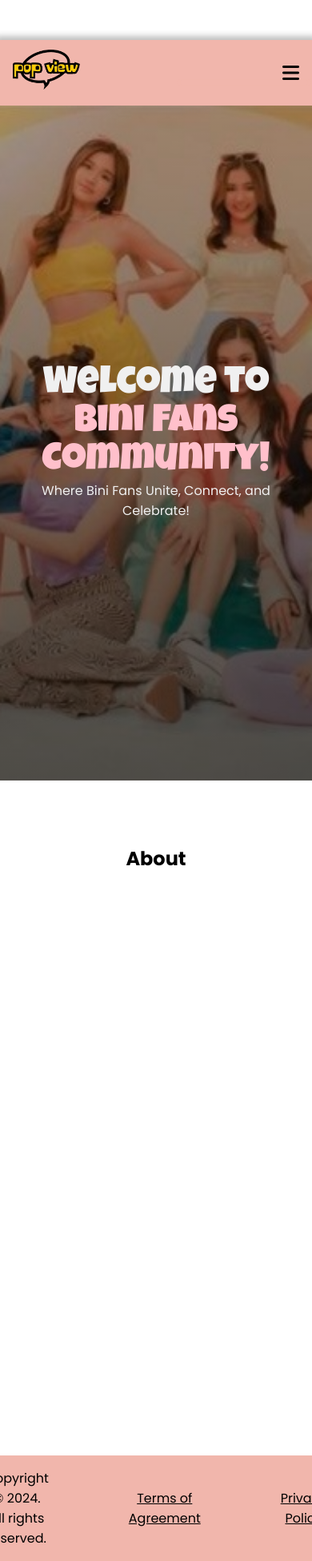
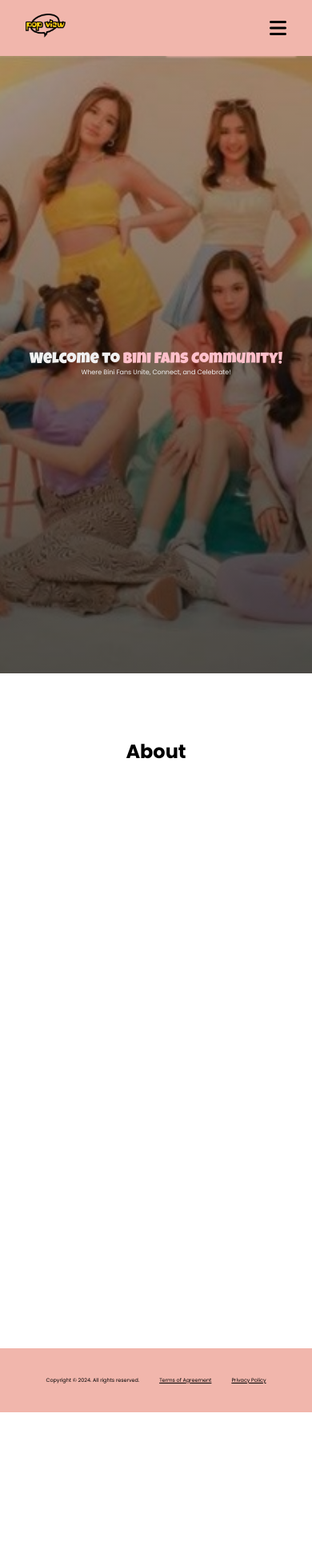
Before and after one commit to Osteicht/Bini-Insight, a website: page route/public/homepage/home.html in a window 390 px wide. Shown: the whole page at 80% size. After the commit the page ends 1766 px from the top, so only its background shows below. Drawn offline with Linux system fonts and the light colour scheme; files whose address does not match are found by name.

Commit message:
ADDING Media queries.

```diff
--- a/route/public/global.css
+++ b/route/public/global.css
@@ -117,13 +117,17 @@
 }
 
 @media screen and (max-width: 900px){
-  body{
+  /* body{
     padding: 3.1rem 0 0;
-  }
+  } */
 
-  .headerContainer{
+  .headerContainer .projectLogo img {
+    height: 50px;
+}
+
+  /* .headerContainer{
     padding: 0.8rem 1rem;
-  }
+  } */
 
   .headerContainer .navLinks{
     display: none;
@@ -137,6 +141,13 @@
 
   .navLinksToggle i{
     font-size: 1.5rem;
+    width: max-content;
+    height: inherit;
+    display: flex;
+    justify-content: center;
+    align-items: center;
+    gap: 5px;
+    padding: 23px 0rem;
   }
 
   .navLinksToggle .navBar{
@@ -178,3 +189,67 @@
     padding: 0px 250px 100px 250px;
   }
 }
+
+@media (max-width: 900px) {
+  body {
+    max-width: 900px;
+  }
+  .footerContainer .copyright{
+    font-size: 0.9rem;
+  }
+  .footerContainer .terms{
+    font-size: 0.9rem;
+  }
+  .footerContainer .privacy{
+    font-size: 0.9rem;
+  }
+
+  .footerContainer .termsprivacyContainer {
+    gap: 50px;
+}
+}
+
+@media (max-width: 748px) {
+  body {
+    max-width: 748px;
+  }
+  .footerContainer .copyright{
+    font-size: 0.6rem;
+  }
+  .footerContainer .terms{
+    font-size: 0.6rem;
+  }
+  .footerContainer .privacy{
+    font-size: 0.6rem;
+  }
+  .footerContainer .termsprivacyContainer {
+    gap: 25px;
+}
+}
+
+@media screen and (max-width: 600px) {
+  body {
+    max-width: 600px;
+  }
+  .headerContainer .projectLogo img {
+      height: 30px;
+  }
+}
+
+@media (max-width: 425px) {
+  body {
+    max-width: 425px;
+  }
+  .footerContainer .copyright{
+    font-size: 0.4rem;
+  }
+  .footerContainer .terms{
+    font-size: 0.4rem;
+  }
+  .footerContainer .privacy{
+    font-size: 0.4rem;
+  }
+  .footerContainer .termsprivacyContainer {
+    gap: 25px;
+}
+}
--- a/route/public/homepage/home.css
+++ b/route/public/homepage/home.css
@@ -34,7 +34,7 @@
 }
 
 .wcMessage p{
-  font-size: 2rem;
+  font-size: 1rem;
   color: #f0f0f0;
   text-align: center;
 }
@@ -48,15 +48,9 @@
   padding-top: 5rem;
 }
 
-
-
-
-
-
-
 @media screen and (max-width: 900px){
   .homepage{
-    min-height: 100vh;
+    /* min-height: 100vh; */
     margin: 0;
   }
 
@@ -68,3 +62,57 @@
     font-size: 1rem;
   }
 }
+
+@media (max-width: 1660px) {
+  body {
+      max-width: 1660px;
+  }
+  .wcMessage h1, span {
+    font-size: 3rem;
+    font-weight: 400;
+}
+}
+
+@media (max-width: 880px) {
+  body {
+      max-width: 880px;
+  }
+  .wcMessage h1, span {
+    font-size: 2rem;
+    font-weight: 400;
+}
+}
+
+@media (max-width: 600px) {
+  body {
+      max-width: 600px;
+  }
+  .wcMessage h1, span {
+    font-size: 1.2rem;
+    font-weight: 400;
+}
+
+.wcMessage p{
+  font-size: 0.5rem;
+}
+
+}
+
+@media (max-width: 388px) {
+  body {
+      max-width: 388px;
+  }
+  .wcMessage h1, span {
+    font-size: 1.2rem;
+    font-weight: 400;
+}
+
+.homepage .homepageContents .wcMessage {
+  padding: 0rem;
+}
+
+.wcMessage p{
+  font-size: 0.5rem;
+}
+
+}
--- a/route/public/homepage/home.html
+++ b/route/public/homepage/home.html
@@ -52,7 +52,7 @@
 
   <footer id="footer" class="footerContainer">
     <div class="termsprivacyContainer">
-      <p>Copyright © 2024. All rights reserved.</p>
+      <p class="copyright">Copyright © 2024. All rights reserved.</p>
       <a class="terms" href="/terms-of-agreement/">Terms of Agreement</a>
       <a class="privacy" href="/privacy/">Privacy Policy</a>
     </div>
--- a/route/public/termspage/terms.css
+++ b/route/public/termspage/terms.css
@@ -27,22 +27,83 @@
   font-weight: 400;
 }
 
-/* @media (max-width: 1347px) {
+@media (max-width: 1347px) {
+  body {
+    max-width: 1347px;
+  }
   .termsAndAgreement .content-container {
     padding-bottom: 100px;
     padding: 0px 250px 100px 250px;
   }
 }
 @media (max-width: 1161px) {
+  body {
+    max-width: 1161px;
+  }
   .termsAndAgreement .content-container {
     padding-bottom: 100px;
     padding: 0px 180px 100px 180px;
   }
 }
 
-@media (max-width: 1161px) {
+@media (max-width: 900px) {
+  body {
+    max-width: 900px;
+  }
   .termsAndAgreement .content-container {
     padding-bottom: 100px;
-    padding: 0px 180px 100px 180px;
+    padding: 0px 100px 100px 100px;
   }
-} */
+}
+
+@media (max-width: 748px) {
+  body {
+    max-width: 748px;
+  }
+  .termsAndAgreement .content-container {
+    padding-bottom: 100px;
+    padding: 0px 100px 100px 100px;
+  }
+
+  .termsAndAgreement p {
+    font-size: 0.7rem;
+  }
+
+  .termsAndAgreement h1 {
+    font-size: 1rem;
+  }
+  .termsAndAgreement h5 {
+    font-size: 0.7rem;
+}
+
+.termsAndAgreement span {
+  font-size: 0.7rem;
+}
+}
+
+@media (max-width: 500px) {
+  body {
+    max-width: 500px;
+  }
+  .termsAndAgreement .content-container {
+    padding-bottom: 50px;
+    padding: 0px 50px 100px 50px;
+  }
+
+  .termsAndAgreement h1 {
+    padding: 40px 0px 40px 0px;
+    font-size: 1rem;
+  }
+
+}
+
+@media (max-width: 425px) {
+  body {
+    max-width: 425px;
+  }
+  .termsAndAgreement .content-container {
+    padding-bottom: 25px;
+    padding: 0px 25px 100px 25px;
+  }
+
+}
```
Also changed, not shown: route/public/articlepage/article.html (+1 -1 lines), route/public/privacypage/privacy.html (+1 -1 lines), route/public/termspage/terms.html (+1 -1 lines).
